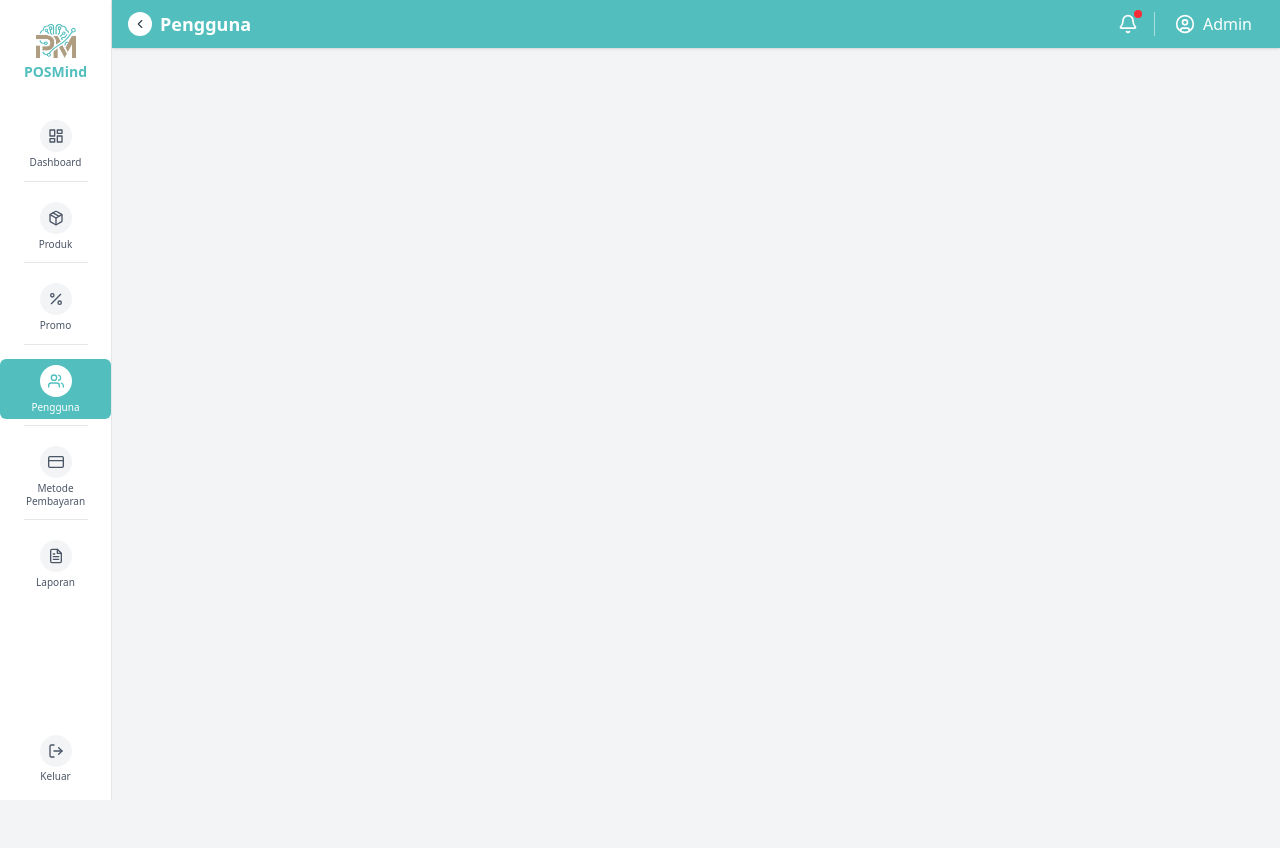
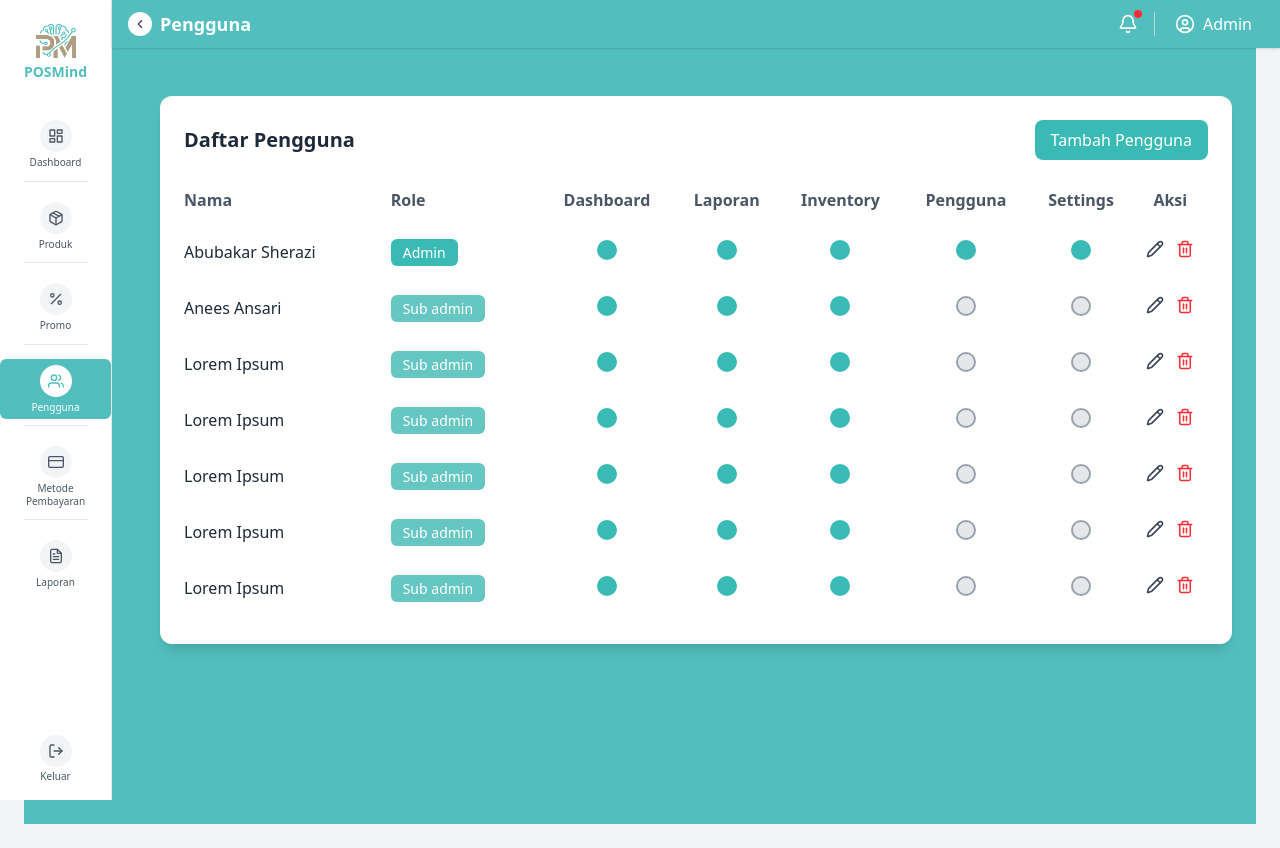
Before and after one commit to naelasyifa/POSMind, a Next.js app: page /dashboard/pengguna in a window 1280 px wide. Built offline with nearby package versions, Linux system fonts and the light colour scheme.

Commit message:
pengguna

```diff
--- a/src/app/(admin)/dashboard/pengguna/page.tsx
+++ b/src/app/(admin)/dashboard/pengguna/page.tsx
@@ -1,17 +1,117 @@
 'use client'
 
+import { useState } from 'react'
 import Sidebar from '@/components/SidebarAdmin'
 import HeaderAdmin from '@/components/HeaderAdmin'
+import { Pencil, Trash2 } from 'lucide-react'
 
 export default function PenggunaPage() {
-  const headerHeight = 48
+  const [data, setData] = useState([
+    { nama: 'Abubakar Sherazi', role: 'Admin', akses: [true, true, true, true, true] },
+    { nama: 'Anees Ansari', role: 'Sub admin', akses: [true, true, true, false, false] },
+    { nama: 'Lorem Ipsum', role: 'Sub admin', akses: [true, true, true, false, false] },
+    { nama: 'Lorem Ipsum', role: 'Sub admin', akses: [true, true, true, false, false] },
+    { nama: 'Lorem Ipsum', role: 'Sub admin', akses: [true, true, true, false, false] },
+    { nama: 'Lorem Ipsum', role: 'Sub admin', akses: [true, true, true, false, false] },
+    { nama: 'Lorem Ipsum', role: 'Sub admin', akses: [true, true, true, false, false] },
+  ])
+
+  const columns = ['Dashboard', 'Laporan', 'Inventory', 'Pengguna', 'Settings']
+
+  const toggleAkses = (userIndex: number, aksesIndex: number) => {
+    setData((prevData) =>
+      prevData.map((user, i) => {
+        if (i === userIndex) {
+          const newAkses = user.akses.map((val, j) => (j === aksesIndex ? !val : val))
+          return { ...user, akses: newAkses }
+        }
+        return user
+      }),
+    )
+  }
 
   return (
-    <div className="flex min-h-screen bg-[ffffff]">
+    <div className="flex min-h-screen bg-[#52BFBE] overflow-hidden">
       <Sidebar />
-      <div className="flex-1 flex flex-col" style={{ marginLeft: '7rem' }}>
+
+      {/* Bagian utama */}
+      <div className="flex-1 flex flex-col ml-28 bg-[#52BFBE]">
         <HeaderAdmin title="Pengguna" />
-        {/* konten area */}
+
+        {/* Konten utama */}
+        <div className="flex flex-col p-6">
+          <div className="bg-white rounded-xl shadow-lg p-6">
+            {/* Header tabel */}
+            <div className="flex justify-between items-center mb-5">
+              <h2 className="text-xl font-semibold text-gray-800">Daftar Pengguna</h2>
+              <button className="bg-[#3ABAB4] hover:bg-[#32A9A4] text-white px-4 py-2 rounded-lg font-medium transition-all">
+                Tambah Pengguna
+              </button>
+            </div>
+
+            {/* Tabel */}
+            <div className="overflow-x-auto">
+              <table className="w-full border-separate border-spacing-y-2">
+                <thead>
+                  <tr className="border-b border-gray-300 text-left text-gray-600">
+                    <th className="pb-2">Nama</th>
+                    <th className="pb-2">Role</th>
+                    {columns.map((col) => (
+                      <th key={col} className="pb-2 text-center">
+                        {col}
+                      </th>
+                    ))}
+                    <th className="pb-2 text-center">Aksi</th>
+                  </tr>
+                </thead>
+
+                <tbody>
+                  {data.map((user, userIndex) => (
+                    <tr
+                      key={userIndex}
+                      className="border-b border-gray-200 hover:bg-gray-50 transition"
+                    >
+                      <td className="py-3 text-gray-800">{user.nama}</td>
+                      <td className="py-3">
+                        <span
+                          className={`px-3 py-1 rounded-md text-white text-sm font-medium ${
+                            user.role === 'Admin' ? 'bg-[#3ABAB4]' : 'bg-[#66C7C2]'
+                          }`}
+                        >
+                          {user.role}
+                        </span>
+                      </td>
+
+                      {/* Kolom akses */}
+                      {user.akses.map((val, aksesIndex) => (
+                        <td key={aksesIndex} className="text-center py-3">
+                          <button
+                            onClick={() => toggleAkses(userIndex, aksesIndex)}
+                            className={`w-5 h-5 rounded-full border-2 transition-all duration-200 ${
+                              val
+                                ? 'border-[#3ABAB4] bg-[#3ABAB4] hover:bg-[#34a7a2]'
+                                : 'border-gray-400 bg-gray-200 hover:bg-gray-300'
+                            }`}
+                          ></button>
+                        </td>
+                      ))}
+
+                      {/* Kolom aksi */}
+                      <td className="flex justify-center items-center space-x-3 py-3">
+                        <button className="text-gray-700 hover:text-[#3ABAB4] transition">
+                          <Pencil size={18} />
+                        </button>
+                        <button className="text-red-500 hover:text-red-700 transition">
+                          <Trash2 size={18} />
+                        </button>
+                      </td>
+                    </tr>
+                  ))}
+                </tbody>
+              </table>
+            </div>
+          </div>
+        </div>
       </div>
     </div>
   )
```
